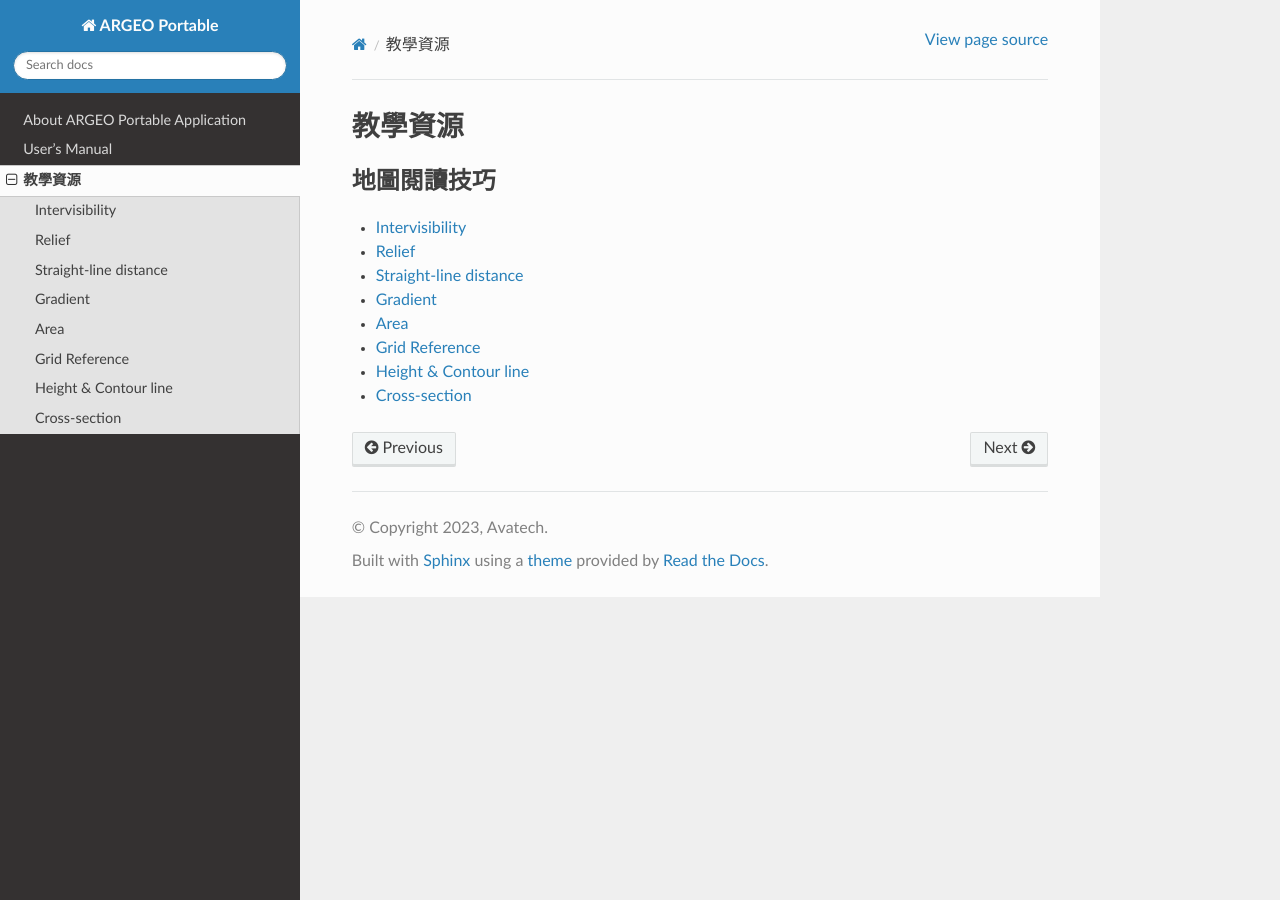
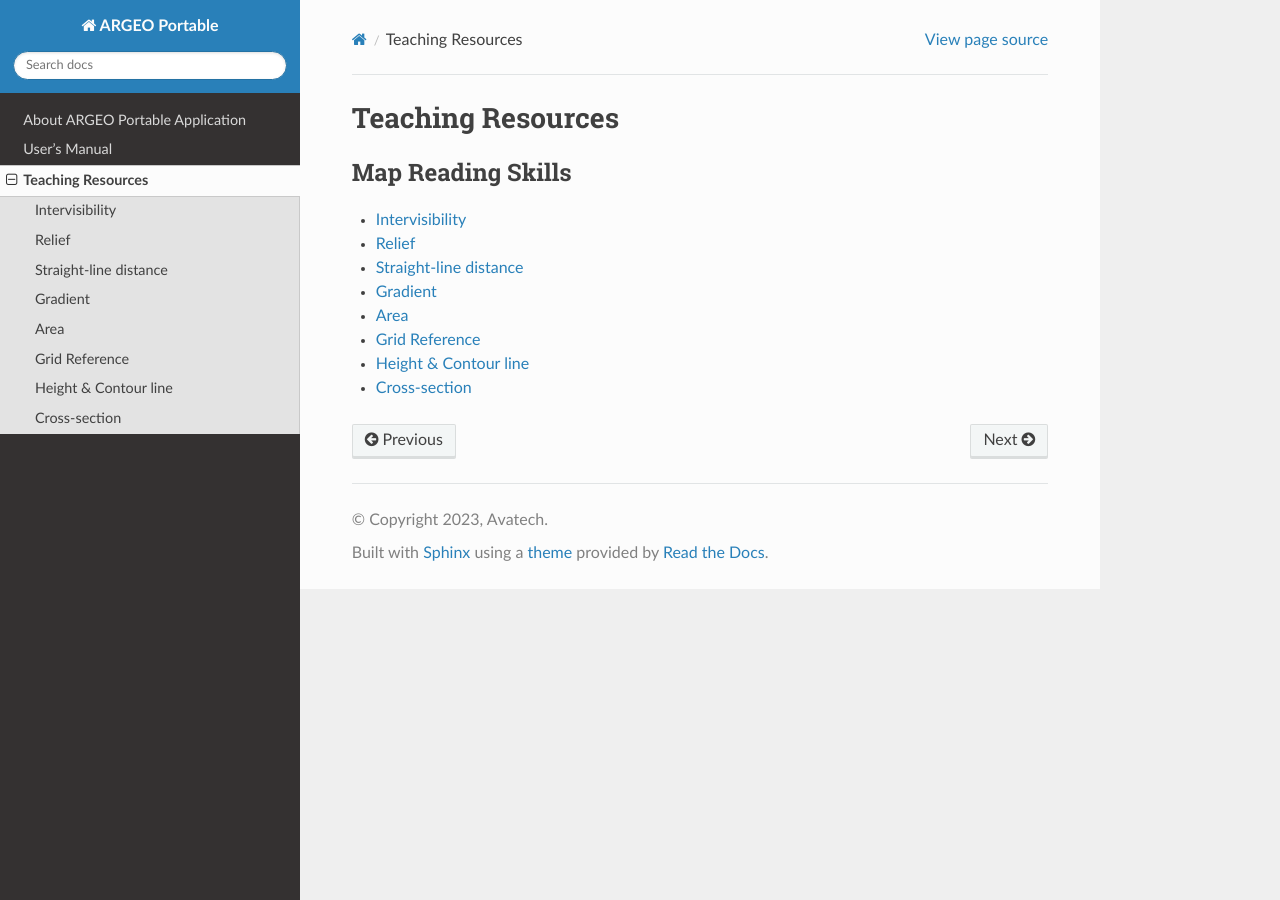
Before and after one commit to Avatech-hk/argeoportable-en, a Sphinx documentation site: the page built from docs/source/eduresource/index.rst, in a window 1280 px wide. Built offline with Sphinx 7.4.7 and the Read the Docs theme 3.1.0, drawn with Linux system fonts in a browser that asks for light colours; pages that are not in the unit, such as notebooks, are missing from menus.

Commit message:
docs: update docs/source/eduresource/index.rst

```diff
--- a/docs/source/eduresource/index.rst
+++ b/docs/source/eduresource/index.rst
@@ -1,9 +1,9 @@
-教學資源
+Teaching Resources
 ===================================
 
 .. toctree::
     :maxdepth: 1
-    :caption: 地圖閱讀技巧
+    :caption: Map Reading Skills
 
     mapreading/intervisibility
     mapreading/relief
```
